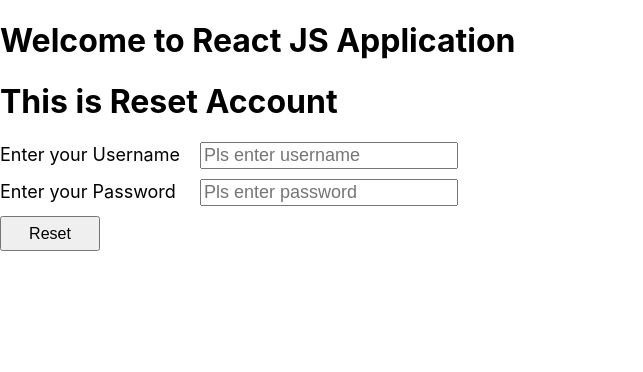
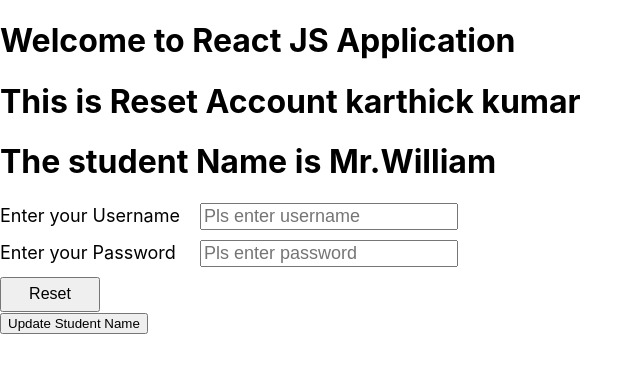
Before and after one commit to karthickvkumar/vcentry22, a React (Create React App) app in the folder vcentry/: page / in a window 1280 px wide. Shown: the top 372 px of the page, without its empty margins (0-643 px from the left). Built offline with nearby package versions, Linux system fonts and the light colour scheme.

Commit message:
functional comp

```diff
--- a/vcentry/src/components/reset-account.js
+++ b/vcentry/src/components/reset-account.js
@@ -1,9 +1,22 @@
-import React from "react";
+import React, {useState} from "react";
 
 const ResetAccount = () => {
+  const username = "karthick kumar";
+
+  // const [variableName, methodName] = useState(intialValue);
+  const [studentName, setStudentName] = useState("Mr.William");
+
+  const updateStudentName = () => {
+    const value = prompt("Enter the student name");
+
+    // To update a useState -> methodName(newValue);
+    setStudentName(value);
+  }
+
   return(
     <div>
-      <h1>This is Reset Account</h1>
+      <h1>This is Reset Account {username}</h1>
+      <h1>The student Name is {studentName}</h1>
       <div className="space">
           <label className="lable">Enter your Username</label>
           <input className="inputbox" type="text" placeholder="Pls enter username"/>
@@ -13,6 +26,8 @@
           <input className="inputbox" type="password" placeholder="Pls enter password"/>
         </div>
         <button className="button">Reset</button>
+        <br></br>
+        <button onClick={() => updateStudentName()}>Update Student Name</button>
     </div>
   )
 }
```
